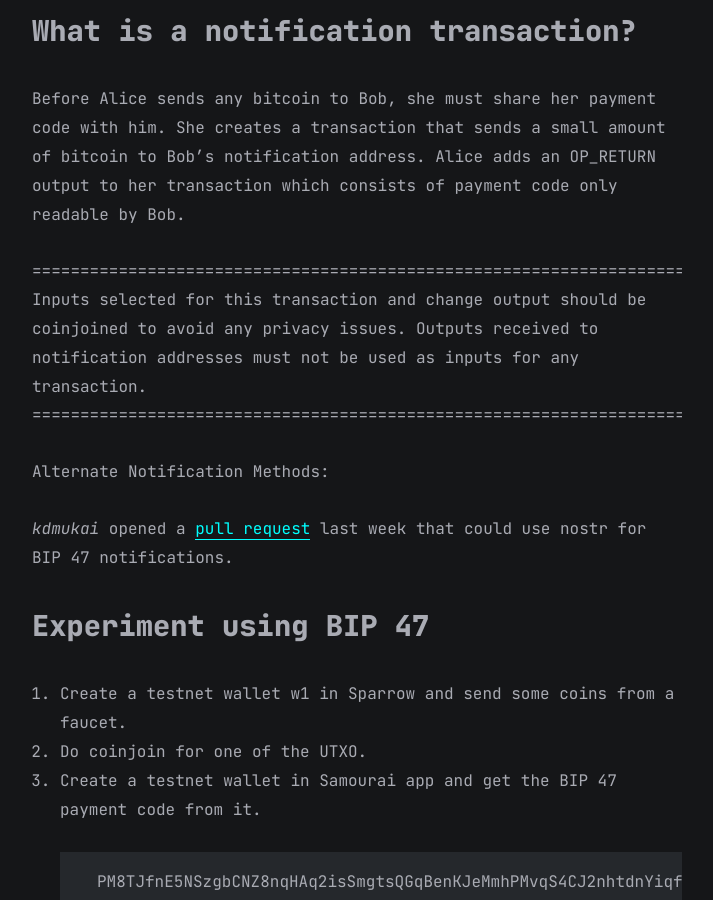
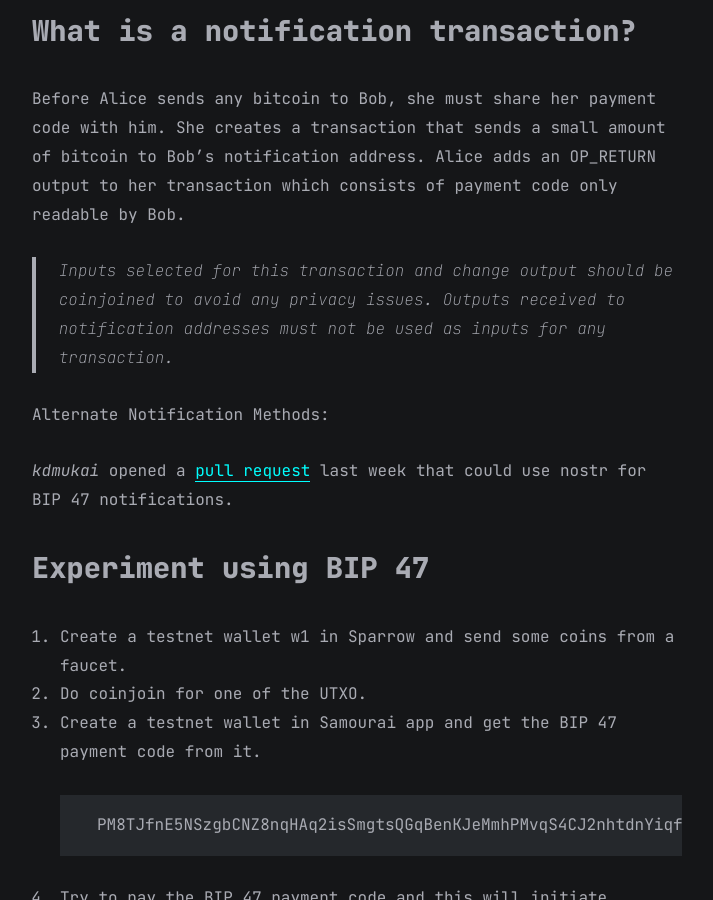
Before and after one commit to consentonchain/blog, a Jekyll site: the page built from all_collections/_posts/2023-01-16-bip47.md, in a window 1280 px wide and 900 px high, scrolled down 911 px. Shown: the whole window, without its empty margins (283-996 px from the left). Built offline with Jekyll 4.4.1, drawn with Linux system fonts in a browser that asks for light colours.

Commit message:
remove == and use >

```diff
--- a/all_collections/_posts/2023-01-16-bip47.md
+++ b/all_collections/_posts/2023-01-16-bip47.md
@@ -28,11 +28,9 @@ She creates a transaction that sends a small amount of bitcoin to Bob's notifica
 address. Alice adds an OP_RETURN output to her transaction which consists of payment
 code only readable by Bob.
 
-=========================================================================================
-Inputs selected for this transaction and change output should be coinjoined to avoid
-any privacy issues. Outputs received to notification addresses must not be used as inputs
-for any transaction.
-=========================================================================================
+> Inputs selected for this transaction and change output should be coinjoined to avoid
+> any privacy issues. Outputs received to notification addresses must not be used as inputs
+> for any transaction.
 
 Alternate Notification Methods:
 
```
